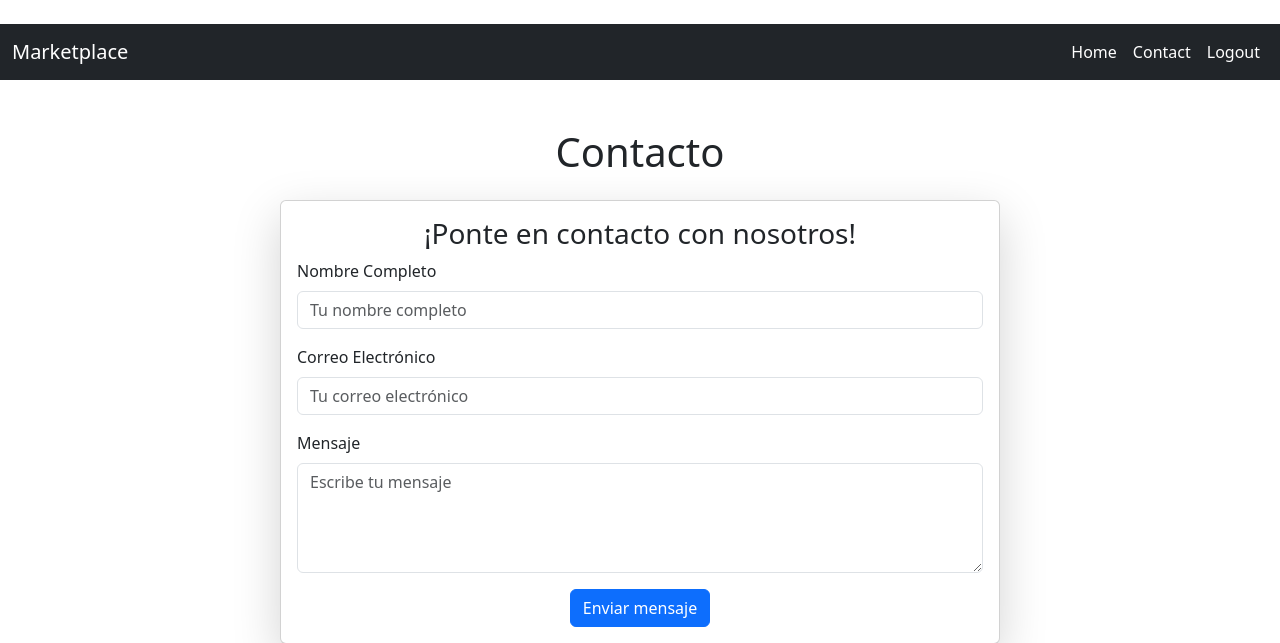
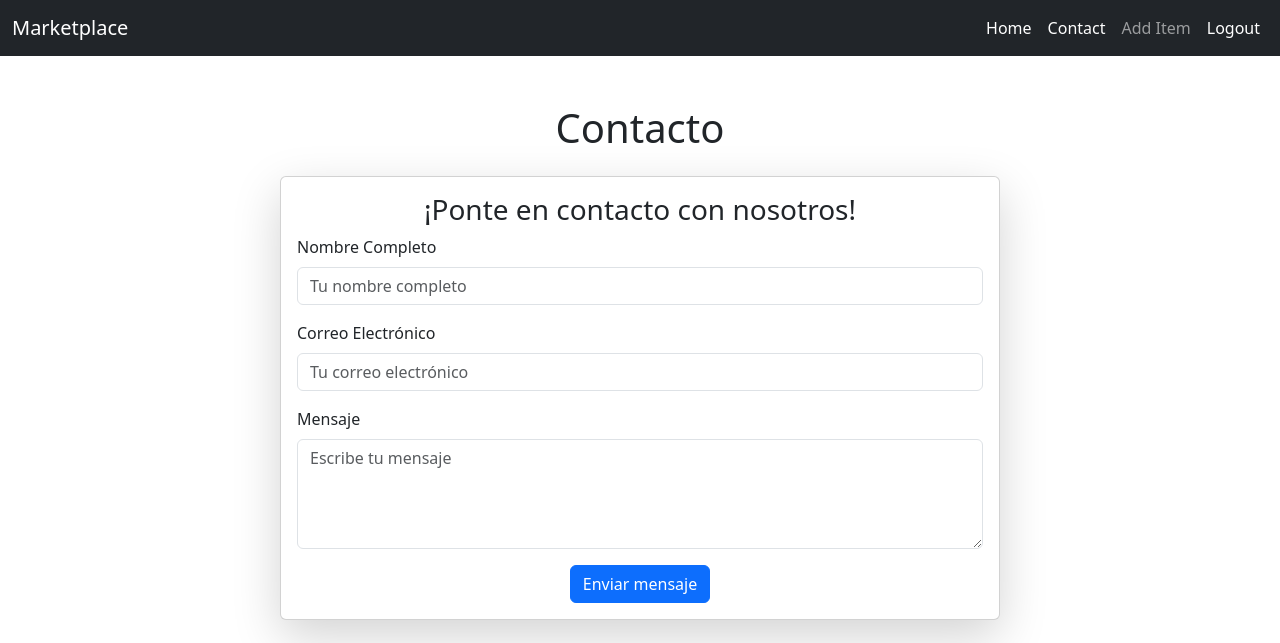
Before and after one commit to jvnne-onti/marketplace_main, a Django app: page /store/contact/ in a window 1280 px wide. Shown: the top 643 px of the page. Run offline with Django 5.2, Linux system fonts and the light colour scheme; the visitor is signed in with stand-in values (Sample User, id 1); parts of the project's set-up code (start-up, migrations or seed data) failed here and were passed over.

Commit message:
Update navigation links for authenticated users

```diff
--- a/store/templates/store/navigation.html
+++ b/store/templates/store/navigation.html
@@ -1,4 +1,3 @@
-<button class="navbar-toggler" type="button" data-bs-toggle="collapse" data-bs-target="#navbarNav" aria-control="navBarNav" aria-expanded="false" aria-label="Toggle Navigation"></button>
 <nav class="navbar navbar-expand-lg bg-dark" data-bs-theme="dark">
     <div class="container-fluid">
         <a href="{% url 'home' %}" class="navbar-brand">Marketplace</a>
@@ -16,7 +15,12 @@
                     <a href="{% url 'contact' %}" class="nav-link active">
                         Contact
                     </a>
+                </li>
+
                 {% if request.user.is_authenticated %}
+                    <li class="nav-item">
+                        <a class="nav-link" href="{% url 'add_item'%}">Add Item</a>
+                    </li>
                     <li class="nav-item">
                         <a href="{% url 'logout' %}" class="nav-link active">
                             Logout
```
Lines whose indentation alone changed are shown as unchanged.
